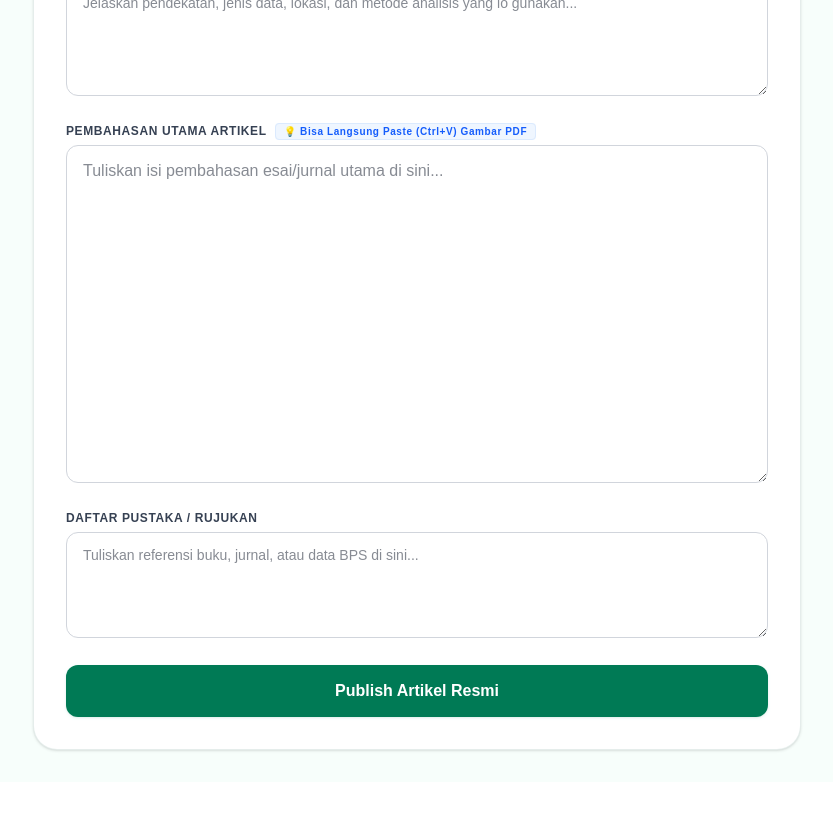
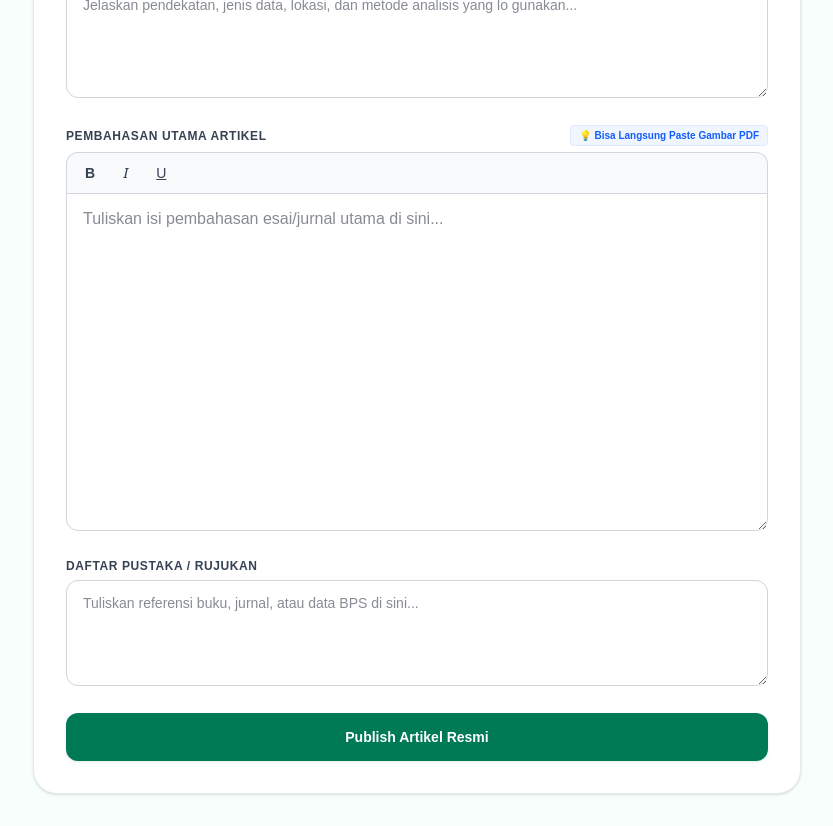
Before and after one commit to andi313131/sidika-portal, a Next.js app: page /write in a window 1280 px wide. Shown: the part 900-1726 px from the top of the page, without its empty margins (223-1056 px from the left). Before the commit the page ends 1682 px from the top, so only its background shows below. Built offline with nearby package versions, Linux system fonts and the light colour scheme.

Commit message:
fix: adjust logout redirect route to target signin page specifically

```diff
--- a/app/auth/signin/page.tsx
+++ b/app/auth/signin/page.tsx
@@ -23,7 +23,7 @@ export default function SignInPage() {
                         Portal Artikel UNSIL
                     </h1>
                     <p className="text-gray-500 text-sm">
-                        Login menggunakan akun Google Student UNSIL
+                        Login menggunakan akun Google atau Student UNSIL
                     </p>
                 </div>
 
@@ -38,10 +38,10 @@ export default function SignInPage() {
 
                 <div className="mt-8 pt-4 border-t border-gray-100">
                     <p className="text-xs text-gray-400 font-medium">
-                        Khusus Domain Resmi Universitas Siliwangi
+                        Publish Siliwangi Intelektual Digital Karya Artikel
                     </p>
                     <p className="text-xs font-mono text-emerald-600 font-bold mt-1">
-                        @student.unsil.ac.id
+                        @student.unsil.ac.id dan @gmail.com
                     </p>
                 </div>
             </div>
--- a/app/write/page.tsx
+++ b/app/write/page.tsx
@@ -1,13 +1,14 @@
 "use client";
 
-import { useState, ChangeEvent, FormEvent, ClipboardEvent } from "react";
+import { useState, ChangeEvent, FormEvent, ClipboardEvent, useRef } from "react";
 import Link from "next/link";
 import { useRouter } from "next/navigation";
 
 export default function WriteArticlePage() {
     const router = useRouter();
+    const mainContentRef = useRef<HTMLTextAreaElement>(null); // 💡 Ref untuk mendeteksi posisi kursor isi utama
 
-    // 🛠️ MODIFIKASI: State Form Terpisah Sesuai Standar Jurnal Ilmiah
+    // State Form Terpisah Sesuai Standar Jurnal Ilmiah
     const [title, setTitle] = useState<string>("");
     const [authors, setAuthors] = useState<string>("");
     const [abstract, setAbstract] = useState<string>("");
@@ -22,6 +23,52 @@ export default function WriteArticlePage() {
     const [loading, setLoading] = useState<boolean>(false);
     const [ocrProgress, setOcrProgress] = useState<string>("");
     const [isPublishing, setIsPublishing] = useState<boolean>(false);
+
+    // --- 🛠️ FUNGSI SAKTI: FORMAT TEXT INJECTION (Bold, Italic, Underline) ---
+    const applyFormatting = (formatType: "bold" | "italic" | "underline") => {
+        const textarea = mainContentRef.current;
+        if (!textarea) return;
+
+        const start = textarea.selectionStart;
+        const end = textarea.selectionEnd;
+        const selectedText = mainContent.substring(start, end);
+
+        let formattedText = "";
+        let cursorOffset = 0;
+
+        // Taktik pembungkusan teks berdasarkan tipe format
+        switch (formatType) {
+            case "bold":
+                formattedText = `**${selectedText || "teks_tebal"}**`;
+                cursorOffset = selectedText ? formattedText.length : 2;
+                break;
+            case "italic":
+                formattedText = `*${selectedText || "teks_miring"}*`;
+                cursorOffset = selectedText ? formattedText.length : 1;
+                break;
+            case "underline":
+                formattedText = `<u>${selectedText || "teks_garis_bawah"}</u>`;
+                cursorOffset = selectedText ? formattedText.length : 3;
+                break;
+        }
+
+        const newContent = mainContent.substring(0, start) + formattedText + mainContent.substring(end);
+        setMainContent(newContent);
+
+        // Kembalikan fokus kursor secara anggun ke textarea setelah tombol diklik
+        setTimeout(() => {
+            textarea.focus();
+            if (selectedText) {
+                // Jika memblok teks, kursor ditaruh di akhir hasil format
+                textarea.setSelectionRange(start + formattedText.length, start + formattedText.length);
+            } else {
+                // Jika tidak memblok, kursor otomatis memblok kata penampung (placeholder) di dalam tag
+                const newStart = start + cursorOffset;
+                const newEnd = newStart + (formatType === "bold" ? 10 : formatType === "italic" ? 11 : 16);
+                textarea.setSelectionRange(newStart, newEnd);
+            }
+        }, 50);
+    };
 
     // --- FUNGSI UNGGAH GAMBAR (BASE64 INTEGRATION) ---
     const handleImageUpload = async (file: File, isCover: boolean) => {
@@ -58,7 +105,7 @@ export default function WriteArticlePage() {
         }
     };
 
-    // --- 🔥 FUNGSI SAKTI: INTERCEPT PASTE GAMBAR DI ISI UTAMA ---
+    // --- FUNGSI INTERCEPT PASTE GAMBAR DI ISI UTAMA ---
     const handleContentPaste = async (e: ClipboardEvent<HTMLTextAreaElement>) => {
         const items = e.clipboardData?.items;
         if (!items) return;
@@ -155,7 +202,6 @@ export default function WriteArticlePage() {
                 const parsedResult = await aiRes.json();
                 setTitle(parsedResult.title || "");
                 setAuthors(parsedResult.authors || "");
-                // 🛠️ Hubungkan properti baru dari AI ke state form lo
                 setAbstract(parsedResult.abstract || "");
                 setMethodology(parsedResult.methodology || "");
                 setMainContent(parsedResult.content || "");
@@ -174,7 +220,7 @@ export default function WriteArticlePage() {
         }
     };
 
-    // --- FUNGSI SUBMIT DATA ARTIKEL (FORMAT MERGE BARU) ---
+    // --- FUNGSI SUBMIT DATA ARTIKEL ---
     const handleSubmit = async (e: FormEvent) => {
         e.preventDefault();
 
@@ -185,23 +231,11 @@ export default function WriteArticlePage() {
 
         setIsPublishing(true);
 
-        // 🛠️ STRATEGI FORMAT MERGE: Menyusun struktur dokumen teks agar tercetak rapi secara berurutan
-        let finalMergedContent = "";
-        if (authors.trim()) finalMergedContent += `Disusun oleh:\n${authors.trim()}\n\n`;
-
-        if (abstract.trim()) {
-            finalMergedContent += `ABSTRAK\n${abstract.trim()}\n\n`;
+        let unifiedBodyContent = "";
+        if (methodology.trim()) {
+            unifiedBodyContent += `BAB II. METODE PENELITIAN\n${methodology.trim()}\n\nBAB III. PEMBAHASAN UTAMA\n`;
         }
-
-        if (methodology.trim()) {
-            finalMergedContent += `METODE PENELITIAN\n${methodology.trim()}\n\n`;
-        }
-
-        finalMergedContent += `PEMBAHASAN UTAMA\n${mainContent.trim()}`;
-
-        if (dapus.trim()) {
-            finalMergedContent += `\n\nDAFTAR PUSTAKA\n${dapus.trim()}`;
-        }
+        unifiedBodyContent += mainContent.trim();
 
         try {
             const response = await fetch("/api/articles", {
@@ -209,7 +243,9 @@ export default function WriteArticlePage() {
                 headers: { "Content-Type": "application/json" },
                 body: JSON.stringify({
                     title: title.trim(),
-                    content: finalMergedContent,
+                    abstract: abstract.trim() || null,
+                    content: unifiedBodyContent,
+                    keywords: dapus.trim() || null,
                     coverImageUrl: coverUrl || null
                 }),
             });
@@ -233,10 +269,12 @@ export default function WriteArticlePage() {
         <div className="min-h-screen bg-emerald-50/40 p-4 md:p-8">
             <div className="max-w-3xl mx-auto bg-white rounded-3xl shadow-sm border border-emerald-900/10 p-6 md:p-8">
 
-                <Link href="/dashboard" className="inline-flex items-center gap-1 text-sm font-medium text-gray-500 hover:text-emerald-700 mb-6 transition-colors group cursor-pointer">
-                    <span className="transition-transform group-hover:-translate-x-1">←</span>
-                    <span>Kembali ke Dashboard</span>
-                </Link>
+                <div className="mb-6">
+                    <Link href="/dashboard" className="inline-flex items-center gap-1 text-sm font-medium text-gray-500 hover:text-emerald-700 transition-colors group cursor-pointer">
+                        <span className="transition-transform group-hover:-translate-x-1">←</span>
+                        <span>Kembali ke Dashboard</span>
+                    </Link>
+                </div>
 
                 <h1 className="text-2xl md:text-3xl font-bold text-gray-900 mb-2">✏️ Tulis Artikel Baru</h1>
                 <p className="text-gray-500 text-sm mb-8">impor file otomatis dengan integrasi AI sebagai pemisah struktur jurnal ilmiah atau ketik manual.</p>
@@ -316,7 +354,7 @@ export default function WriteArticlePage() {
                         />
                     </div>
 
-                    {/* 3. ABSTRAK (BARU) */}
+                    {/* 3. ABSTRAK */}
                     <div>
                         <label className="block text-xs font-bold text-gray-700 uppercase tracking-wider mb-1.5">Abstrak / Abstract</label>
                         <textarea
@@ -329,7 +367,7 @@ export default function WriteArticlePage() {
                         />
                     </div>
 
-                    {/* 4. METODE PENELITIAN (BARU) */}
+                    {/* 4. METODE PENELITIAN */}
                     <div>
                         <label className="block text-xs font-bold text-gray-700 uppercase tracking-wider mb-1.5">Metode Penelitian</label>
                         <textarea
@@ -342,20 +380,53 @@ export default function WriteArticlePage() {
                         />
                     </div>
 
-                    {/* 5. ISI UTAMA */}
+                    {/* 5. ISI UTAMA + TOOLBAR EDITING RICH TEXT */}
                     <div>
-                        <label className="block text-xs font-bold text-gray-700 uppercase tracking-wider mb-1.5">
-                            Pembahasan Utama Artikel
-                            <span className="text-[10px] text-blue-600 font-bold lowercase normal-case bg-blue-50 px-2 py-0.5 rounded ml-2 border border-blue-100">💡 Bisa Langsung Paste (Ctrl+V) Gambar PDF</span>
-                        </label>
+                        <div className="flex items-center justify-between mb-1.5">
+                            <label className="block text-xs font-bold text-gray-700 uppercase tracking-wider">
+                                Pembahasan Utama Artikel
+                            </label>
+                            <span className="text-[10px] text-blue-600 font-bold bg-blue-50 px-2 py-0.5 rounded border border-blue-100">💡 Bisa Langsung Paste Gambar PDF</span>
+                        </div>
+
+                        {/* 🛠️ TOOLBAR FORMATTING BARU */}
+                        <div className="flex items-center gap-1 bg-gray-50 border border-b-0 border-gray-300 rounded-t-xl p-1.5">
+                            <button
+                                type="button"
+                                onClick={() => applyFormatting("bold")}
+                                className="px-3 py-1 text-sm font-bold text-gray-700 hover:bg-gray-200 rounded transition-all cursor-pointer"
+                                title="Tebal (Bold)"
+                            >
+                                B
+                            </button>
+                            <button
+                                type="button"
+                                onClick={() => applyFormatting("italic")}
+                                className="px-3 py-1 text-sm italic font-serif text-gray-700 hover:bg-gray-200 rounded transition-all cursor-pointer"
+                                title="Miring (Italic)"
+                            >
+                                I
+                            </button>
+                            <button
+                                type="button"
+                                onClick={() => applyFormatting("underline")}
+                                className="px-3 py-1 text-sm underline text-gray-700 hover:bg-gray-200 rounded transition-all cursor-pointer"
+                                title="Garis Bawah (Underline)"
+                            >
+                                U
+                            </button>
+                        </div>
+
+                        {/* TEXTAREA UTAMA */}
                         <textarea
+                            ref={mainContentRef} // Pasang ref di sini
                             rows={12}
                             value={mainContent}
                             disabled={isPublishing}
                             onPaste={handleContentPaste}
                             onChange={(e) => setMainContent(e.target.value)}
                             placeholder="Tuliskan isi pembahasan esai/jurnal utama di sini..."
-                            className="w-full px-4 py-3 rounded-xl border border-gray-300 text-gray-900 focus:outline-none focus:border-emerald-600 focus:ring-2 focus:ring-emerald-600/20 transition-all text-base leading-relaxed"
+                            className="w-full px-4 py-3 rounded-b-xl border border-gray-300 text-gray-900 focus:outline-none focus:border-emerald-600 focus:ring-2 focus:ring-emerald-600/20 transition-all text-base leading-relaxed"
                         />
                     </div>
 
@@ -375,7 +446,7 @@ export default function WriteArticlePage() {
                     <button
                         type="submit"
                         disabled={isPublishing || loading || uploadingImage}
-                        className="w-full py-3.5 bg-emerald-700 hover:bg-emerald-800 text-white font-semibold rounded-xl transition-all shadow-sm shadow-emerald-700/10 hover:shadow-md cursor-pointer disabled:bg-gray-300 disabled:cursor-not-allowed flex items-center justify-center gap-2"
+                        className="w-full py-3.5 bg-emerald-700 hover:bg-emerald-800 text-white font-semibold rounded-xl transition-all shadow-sm shadow-emerald-700/10 hover:shadow-md cursor-pointer disabled:bg-gray-300 disabled:cursor-not-allowed flex items-center justify-center gap-2 text-sm"
                     >
                         {isPublishing ? "Memproses Publikasi..." : "Publish Artikel Resmi"}
                     </button>
```
Also changed, not shown: app/articles/[slug]/page.tsx (+104 -33 lines), app/dashboard/page.tsx (+9 -10 lines).
